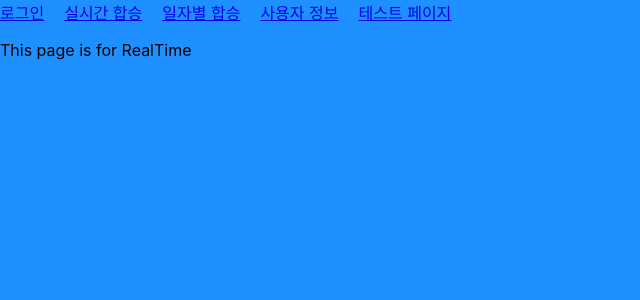
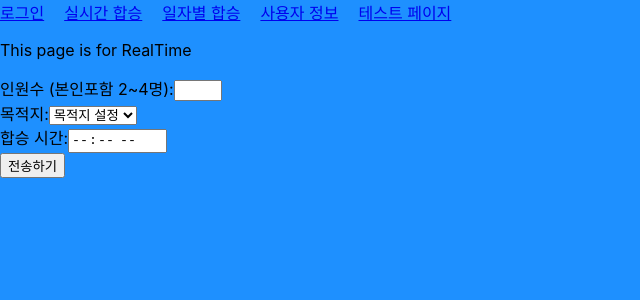
Before and after one commit to PomegranateBlue/weride, a React (Create React App) app: page /RealTime in a window 1280 px wide. Shown: the top 300 px of the page, without its empty margins (0-640 px from the left). Built offline with nearby package versions, Linux system fonts and the light colour scheme.

Commit message:
실시간 합승 기능 구현

```diff
--- /dev/null
+++ b/src/components/TimeModal.js
@@ -0,0 +1,50 @@
+import React, { useState, useEffect } from "react";
+
+const TimeModal = ({ availTime, onClose, selectTime }) => {
+  const [availMin, setAvailMin] = useState([]);
+  useEffect(() => {
+    if (availTime) {
+      const TimeObj = new Date();
+      const minutes = TimeObj.getMinutes();
+      const currentTime = Math.ceil(minutes / 15) * 15;
+      const baseTime = new Date(TimeObj.getTime());
+
+      baseTime.setMinutes(currentTime);
+      baseTime.setSeconds(0);
+
+      const TimeTable = [];
+      for (let i = 0; i < 4; i++) {
+        const userTime = new Date(baseTime.getTime() + i * 15 * 60000);
+        if ((userTime - TimeObj) / 60000 >= 5) {
+          const minutestoString = `${String(userTime.getHours()).padStart(
+            2,
+            "0"
+          )}:${String(userTime.getMinutes()).padStart(2, "0")}`;
+          TimeTable.push(minutestoString);
+        }
+      }
+      setAvailMin(TimeTable);
+    }
+  }, [availTime]);
+
+  if (!availTime) return null;
+
+  return (
+    <div className="modal">
+      <div className="modal-content">
+        <h2>합승 시간 선택</h2>
+        <select onChange={(e) => selectTime(e.target.value)}>
+          <option value="">Select Time</option>
+          {availMin.map((timeOption) => (
+            <option key={timeOption} value={timeOption}>
+              {timeOption}
+            </option>
+          ))}
+        </select>
+        <button onClick={onClose}>Close</button>
+      </div>
+    </div>
+  );
+};
+
+export default TimeModal;
--- a/src/components/realTime.js
+++ b/src/components/realTime.js
@@ -1,6 +1,7 @@
-import React, { useState } from "react";
+import React, { useState, useEffect } from "react";
 import { firestoreDB } from "../firebase";
-import { collection, addDoc, serverTimestamp } from "firebase/firestore";
+import { doc, collection, addDoc, serverTimestamp } from "firebase/firestore";
+import TimeModal from "./TimeModal";
 
 const RealTimeComponent = () => {
   const [dataForm, setDataForm] = useState({
@@ -8,11 +9,91 @@ const RealTimeComponent = () => {
     destination: "",
     time: "",
   });
+  const [isModal, setModal] = useState(false);
 
+  const handleChange = (e) => {
+    const { name, value } = e.target;
+    setDataForm((prevForm) => ({
+      ...prevForm,
+      [name]: value,
+    }));
+  };
+
+  const handleTimeSelect = (time) => {
+    setDataForm((prevForm) => ({
+      ...prevForm,
+      time,
+    }));
+    setModal(false);
+  };
+
+  const handleSubmit = async (e) => {
+    e.preventDefault();
+    try {
+      await addDoc(
+        collection(firestoreDB, "RealTime", "waitingLine", "userdata"),
+        {
+          ...dataForm,
+          timestamp: serverTimestamp(),
+        }
+      );
+      setDataForm({
+        groupSize: "",
+        destination: "",
+        time: "",
+      });
+      console.log("Success");
+    } catch (e) {
+      console.error("Error wring on document", e);
+    }
+  };
   return (
     <div className="firebaseTest">
       <p>This page is for RealTime</p>
-      <form></form>
+      <form onSubmit={handleSubmit}>
+        <div>
+          <label>인원수 (본인포함 2~4명):</label>
+          <input
+            type="number"
+            name="groupSize"
+            min="2"
+            max="4"
+            value={dataForm.groupSize}
+            onChange={handleChange}
+            required
+          />
+        </div>
+        <div>
+          <label>목적지:</label>
+          <select
+            name="destination"
+            value={dataForm.destination}
+            onChange={handleChange}
+            required
+          >
+            <option value="">목적지 설정</option>
+            <option value="대신관">대신관 앞</option>
+            <option value="운동장">운동장</option>
+          </select>
+        </div>
+        <div>
+          <label>합승 시간:</label>
+          <input
+            type="time"
+            name="time"
+            value={dataForm.time}
+            onClick={() => setModal(true)}
+            readOnly
+            required
+          />
+        </div>
+        <button type="submit">전송하기</button>
+      </form>
+      <TimeModal
+        availTime={isModal}
+        onClose={() => setModal(false)}
+        selectTime={handleTimeSelect}
+      />
     </div>
   );
 };
--- a/src/components/testComponent.js
+++ /dev/null
@@ -1,41 +0,0 @@
-import React, { useState } from "react";
-import { firestoreDB } from "../firebase";
-import { collection, addDoc } from "firebase/firestore";
-
-function TestFB() {
-  const [name, setName] = useState("");
-
-  const handleAddData = async () => {
-    try {
-      // Firestore에 데이터 추가
-      await addDoc(collection(firestoreDB, "your-collection-name"), {
-        name: name,
-      });
-
-      // 데이터 추가 후 입력 필드 초기화
-      setName("");
-
-      // 사용자에게 성공 메시지 표시
-      alert("데이터가 성공적으로 추가되었습니다.");
-    } catch (error) {
-      console.error("Error adding document: ", error);
-      // 에러 메시지를 사용자에게 표시할 수도 있습니다.
-      alert("데이터 추가 중 오류가 발생했습니다.");
-    }
-  };
-
-  return (
-    <div>
-      {/* 데이터 입력 폼 */}
-      <input
-        type="text"
-        value={name}
-        onChange={(e) => setName(e.target.value)}
-        placeholder="이름을 입력하세요"
-      />
-      <button onClick={handleAddData}>데이터 추가</button>
-    </div>
-  );
-}
-
-export default TestFB;
```
